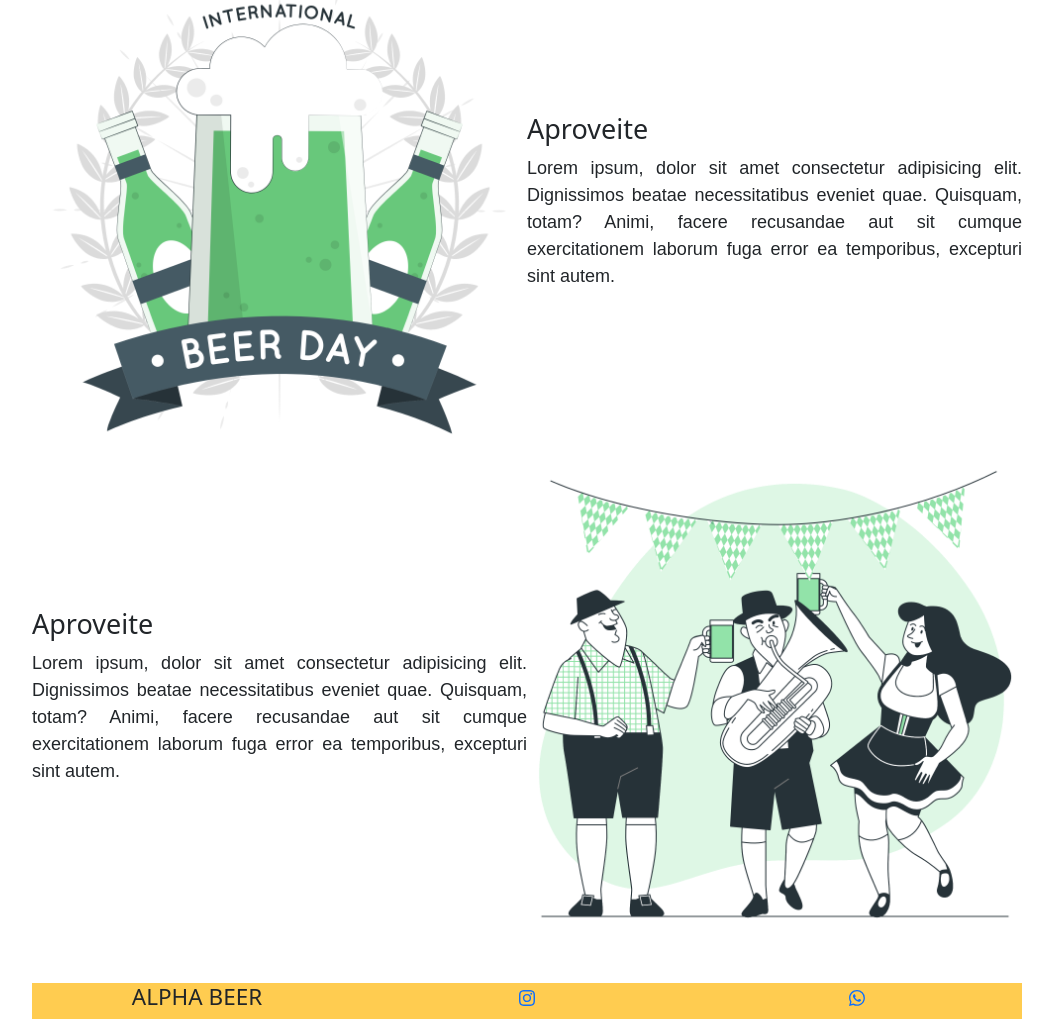
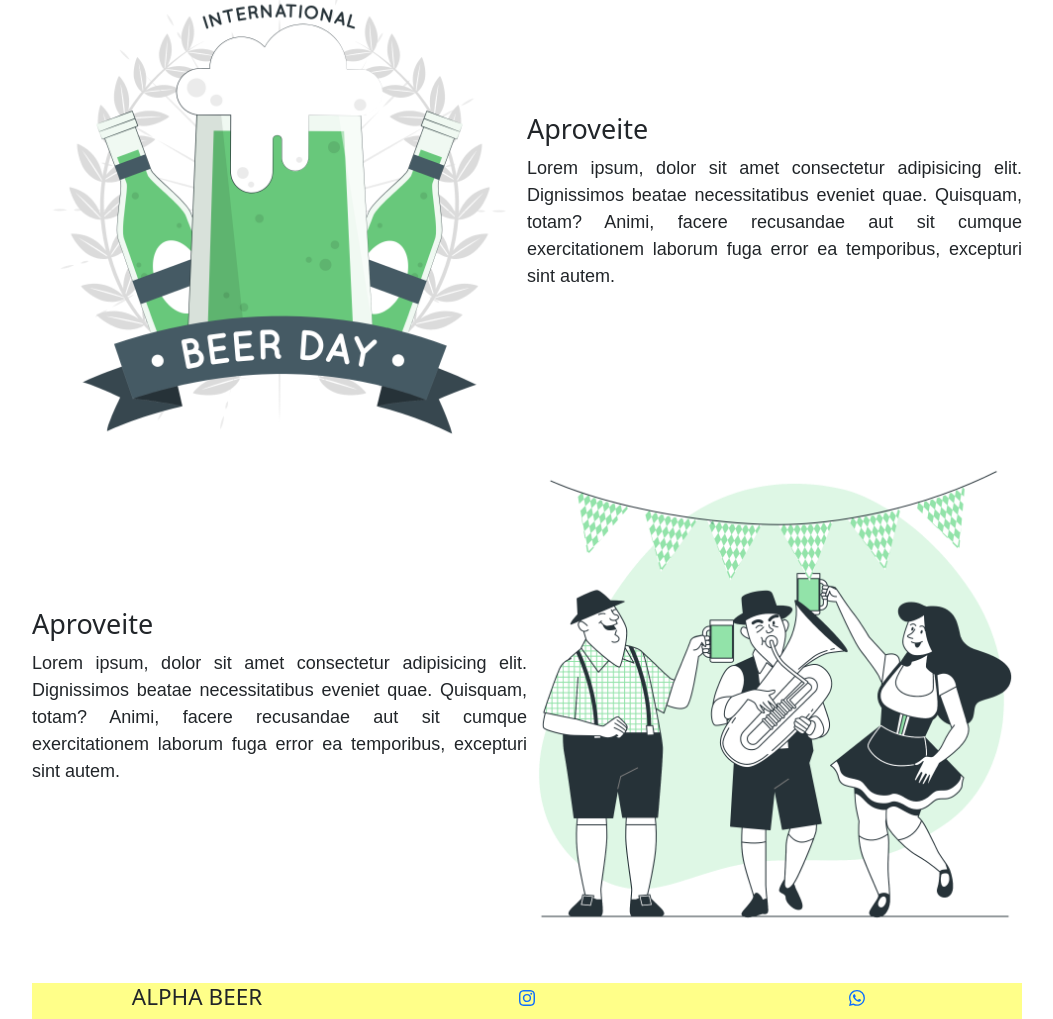
Before and after one commit to Diego-Conceicao/site-21-09, a plain HTML site: page site-21-09-main/links-html/index.html in a window 1280 px wide. Shown: the part 1090-2109 px from the top of the page, without its empty margins (113-1166 px from the left). Drawn offline with nearby package versions, Linux system fonts and the light colour scheme.

Commit message:
Update cev.css

```diff
--- a/site-21-09-main/links-html/links-css/cev.css
+++ b/site-21-09-main/links-html/links-css/cev.css
@@ -1,5 +1,4 @@
 *{
-    margin: 0%;
     padding: 0%;
     font-size: large;
     margin: 0 auto;
@@ -33,7 +32,7 @@ p{
 
 .rodape{
     width: 100%;
-    background-color: #ffcc50;
+    background-color: #ffff89;
     position: relative;
     top: 30px;
     display: grid;
```
